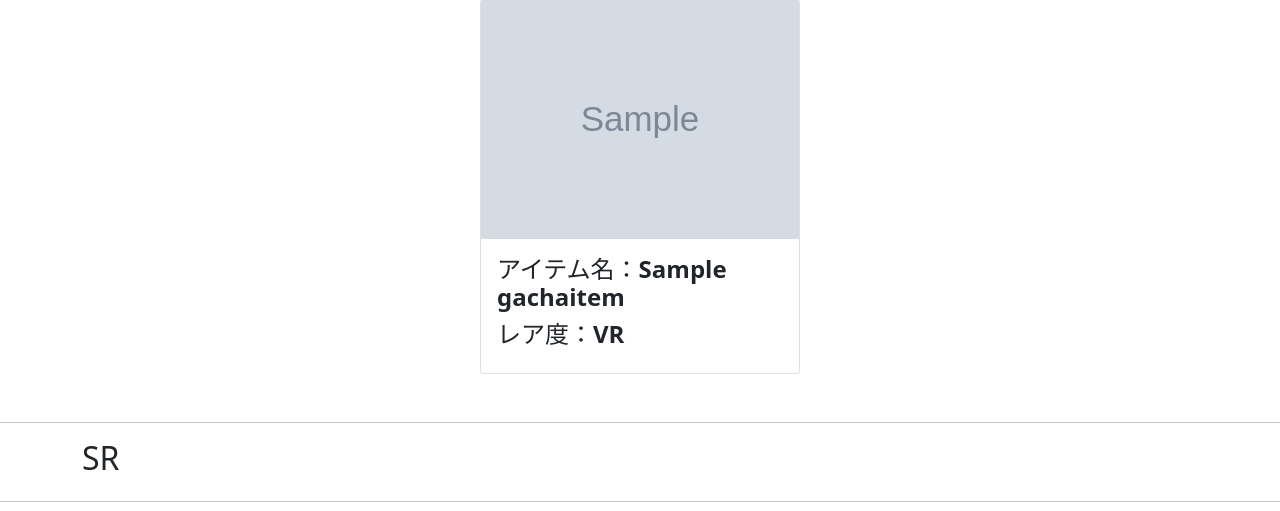
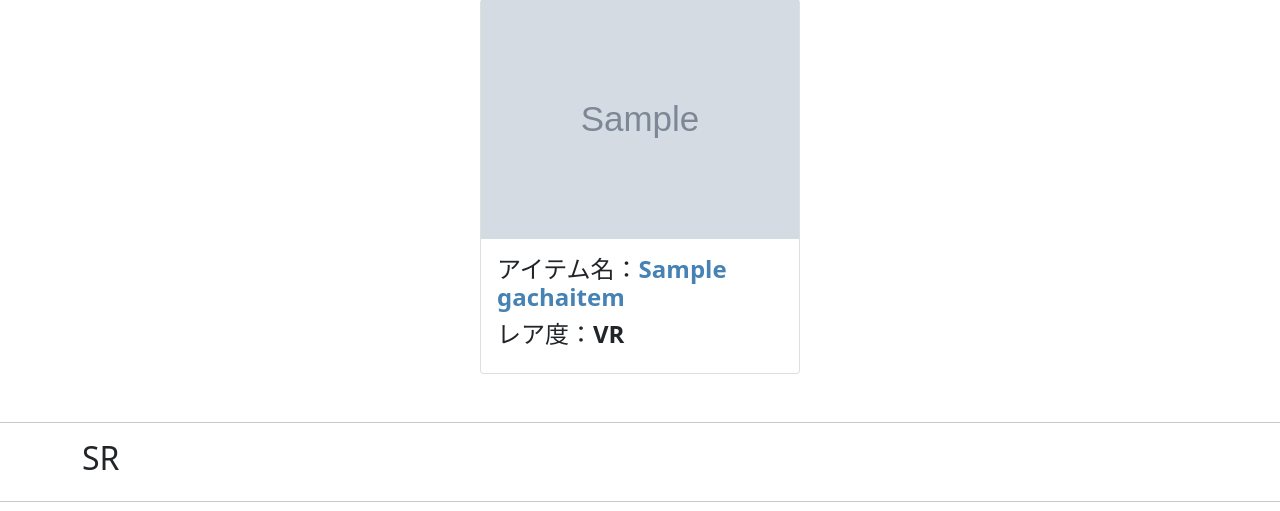
Before and after one commit to cardene777/pycheck, a Django app: a page that uses gacha/templates/gacha/gacha_detail.html in a window 1280 px wide. Shown: the part 533-1044 px from the top of the page. Run offline with Django 3.2, Linux system fonts and the light colour scheme; a user stored in the database is signed in; tables that the repository leaves empty hold one stand-in row (values such as "Sample post"); grey boxes marked "Sample" are stand-in pictures; some libraries are stand-ins or nearby versions.

Commit message:
#45 [update gacha_detail.html] add color

```diff
--- a/gacha/templates/gacha/gacha_detail.html
+++ b/gacha/templates/gacha/gacha_detail.html
@@ -40,7 +40,7 @@
                         <div class="card" style="width: 20rem;">
                             <img src="{{ gacha_item_VR.image.url }}" class="gacha-title-img" alt="画像です。" height="auto" width="auto">
                             <div class="card-body">
-                                <h4 class="card-title">アイテム名：<strong>{{ gacha_item_VR.name }}</strong></h4>
+                                <h4 class="card-title">アイテム名：<strong style="color: steelblue">{{ gacha_item_VR.name }}</strong></h4>
                                 <h4 class="card-title">レア度：<strong>{{ gacha_item_VR.rare }}</strong></h4>
                             </div>
                         </div>
@@ -57,7 +57,7 @@
                         <div class="card" style="width: 20rem;">
                             <img src="{{ gacha_item_SR.image.url }}" class="gacha-title-img" alt="画像です。" height="auto" width="auto">
                             <div class="card-body">
-                                <h4 class="card-title">アイテム名：<strong>{{ gacha_item_SR.name }}</strong></h4>
+                                <h4 class="card-title">アイテム名：<strong style="color: steelblue">{{ gacha_item_SR.name }}</strong></h4>
                                 <h4 class="card-title">レア度：<strong>{{ gacha_item_SR.rare }}</strong></h4>
                             </div>
                         </div>
@@ -74,7 +74,7 @@
                         <div class="card" style="width: 20rem;">
                             <img src="{{ gacha_item_R.image.url }}" class="gacha-title-img" alt="画像です。" height="auto" width="auto">
                             <div class="card-body">
-                                <h4 class="card-title">アイテム名：<strong>{{ gacha_item_R.name }}</strong></h4>
+                                <h4 class="card-title">アイテム名：<strong style="color: steelblue">{{ gacha_item_R.name }}</strong></h4>
                                 <h4 class="card-title">レア度：<strong>{{ gacha_item_R.rare }}</strong></h4>
                             </div>
                         </div>
@@ -91,7 +91,7 @@
                         <div class="card" style="width: 20rem;">
                             <img src="{{ gacha_item_N.image.url }}" class="gacha-title-img" alt="画像です。" height="auto" width="auto">
                             <div class="card-body">
-                                <h4 class="card-title">アイテム名：<strong>{{ gacha_item_N.name }}</strong></h4>
+                                <h4 class="card-title">アイテム名：<strong style="color: steelblue">{{ gacha_item_N.name }}</strong></h4>
                                 <h4 class="card-title">レア度：<strong>{{ gacha_item_N.rare }}</strong></h4>
                             </div>
                         </div>
```
